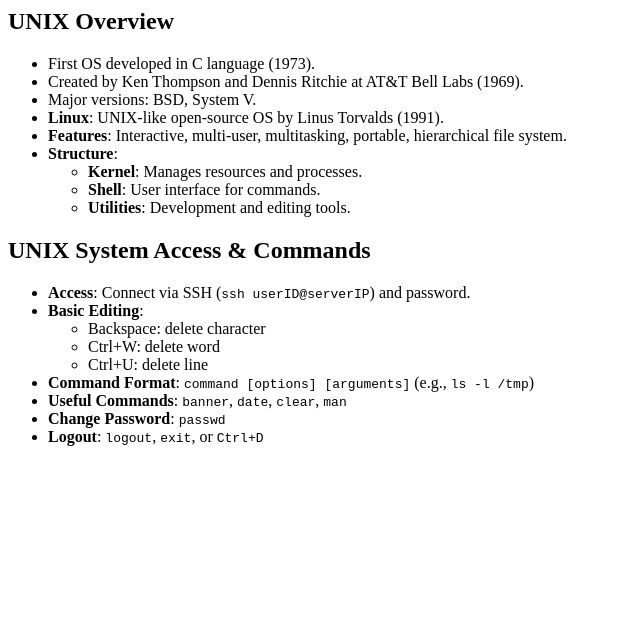
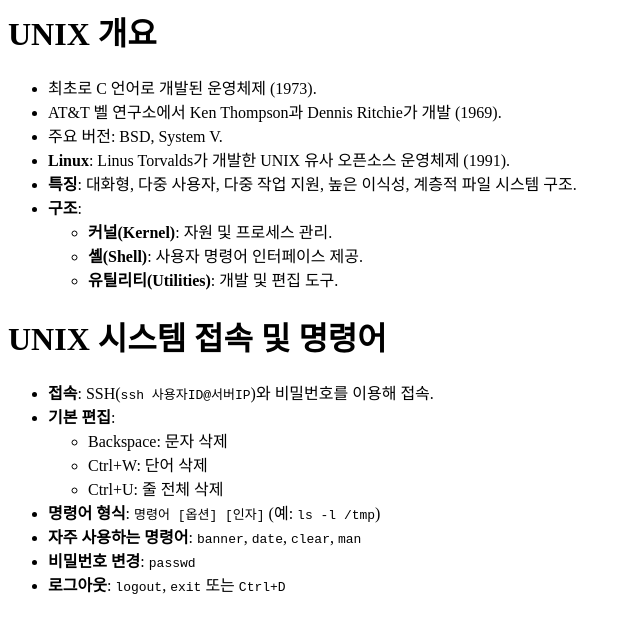
Before and after one commit to 324emanresU/unixSystem, a plain HTML site: page index.html in a window 1280 px wide. Shown: the whole page, without its empty margins (0-640 px from the left). Drawn offline with Linux system fonts and the light colour scheme.

Commit message:
Update index.html

```diff
--- a/index.html
+++ b/index.html
@@ -1,31 +1,31 @@
-<h2>UNIX Overview</h2>
+<h1>UNIX 개요</h1>
 <ul>
-  <li>First OS developed in C language (1973).</li>
-  <li>Created by Ken Thompson and Dennis Ritchie at AT&T Bell Labs (1969).</li>
-  <li>Major versions: BSD, System V.</li>
-  <li><strong>Linux</strong>: UNIX-like open-source OS by Linus Torvalds (1991).</li>
-  <li><strong>Features</strong>: Interactive, multi-user, multitasking, portable, hierarchical file system.</li>
-  <li><strong>Structure</strong>:
+  <li>최초로 C 언어로 개발된 운영체제 (1973).</li>
+  <li>AT&T 벨 연구소에서 Ken Thompson과 Dennis Ritchie가 개발 (1969).</li>
+  <li>주요 버전: BSD, System V.</li>
+  <li><strong>Linux</strong>: Linus Torvalds가 개발한 UNIX 유사 오픈소스 운영체제 (1991).</li>
+  <li><strong>특징</strong>: 대화형, 다중 사용자, 다중 작업 지원, 높은 이식성, 계층적 파일 시스템 구조.</li>
+  <li><strong>구조</strong>:
     <ul>
-      <li><strong>Kernel</strong>: Manages resources and processes.</li>
-      <li><strong>Shell</strong>: User interface for commands.</li>
-      <li><strong>Utilities</strong>: Development and editing tools.</li>
+      <li><strong>커널(Kernel)</strong>: 자원 및 프로세스 관리.</li>
+      <li><strong>셸(Shell)</strong>: 사용자 명령어 인터페이스 제공.</li>
+      <li><strong>유틸리티(Utilities)</strong>: 개발 및 편집 도구.</li>
     </ul>
   </li>
 </ul>
 
-<h2>UNIX System Access & Commands</h2>
+<h1>UNIX 시스템 접속 및 명령어</h1>
 <ul>
-  <li><strong>Access</strong>: Connect via SSH (<code>ssh userID@serverIP</code>) and password.</li>
-  <li><strong>Basic Editing</strong>:
+  <li><strong>접속</strong>: SSH(<code>ssh 사용자ID@서버IP</code>)와 비밀번호를 이용해 접속.</li>
+  <li><strong>기본 편집</strong>:
     <ul>
-      <li>Backspace: delete character</li>
-      <li>Ctrl+W: delete word</li>
-      <li>Ctrl+U: delete line</li>
+      <li>Backspace: 문자 삭제</li>
+      <li>Ctrl+W: 단어 삭제</li>
+      <li>Ctrl+U: 줄 전체 삭제</li>
     </ul>
   </li>
-  <li><strong>Command Format</strong>: <code>command [options] [arguments]</code> (e.g., <code>ls -l /tmp</code>)</li>
-  <li><strong>Useful Commands</strong>: <code>banner</code>, <code>date</code>, <code>clear</code>, <code>man</code></li>
-  <li><strong>Change Password</strong>: <code>passwd</code></li>
-  <li><strong>Logout</strong>: <code>logout</code>, <code>exit</code>, or <code>Ctrl+D</code></li>
+  <li><strong>명령어 형식</strong>: <code>명령어 [옵션] [인자]</code> (예: <code>ls -l /tmp</code>)</li>
+  <li><strong>자주 사용하는 명령어</strong>: <code>banner</code>, <code>date</code>, <code>clear</code>, <code>man</code></li>
+  <li><strong>비밀번호 변경</strong>: <code>passwd</code></li>
+  <li><strong>로그아웃</strong>: <code>logout</code>, <code>exit</code> 또는 <code>Ctrl+D</code></li>
 </ul>
```
